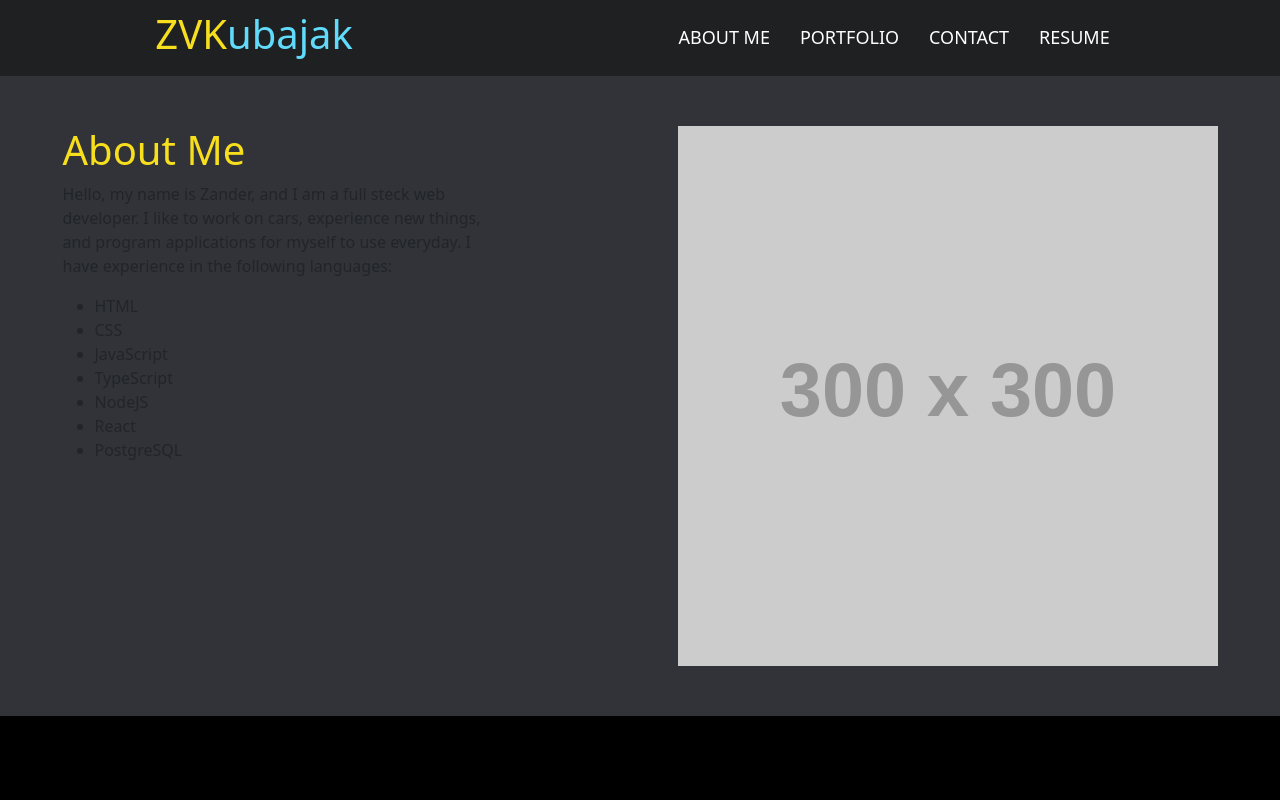
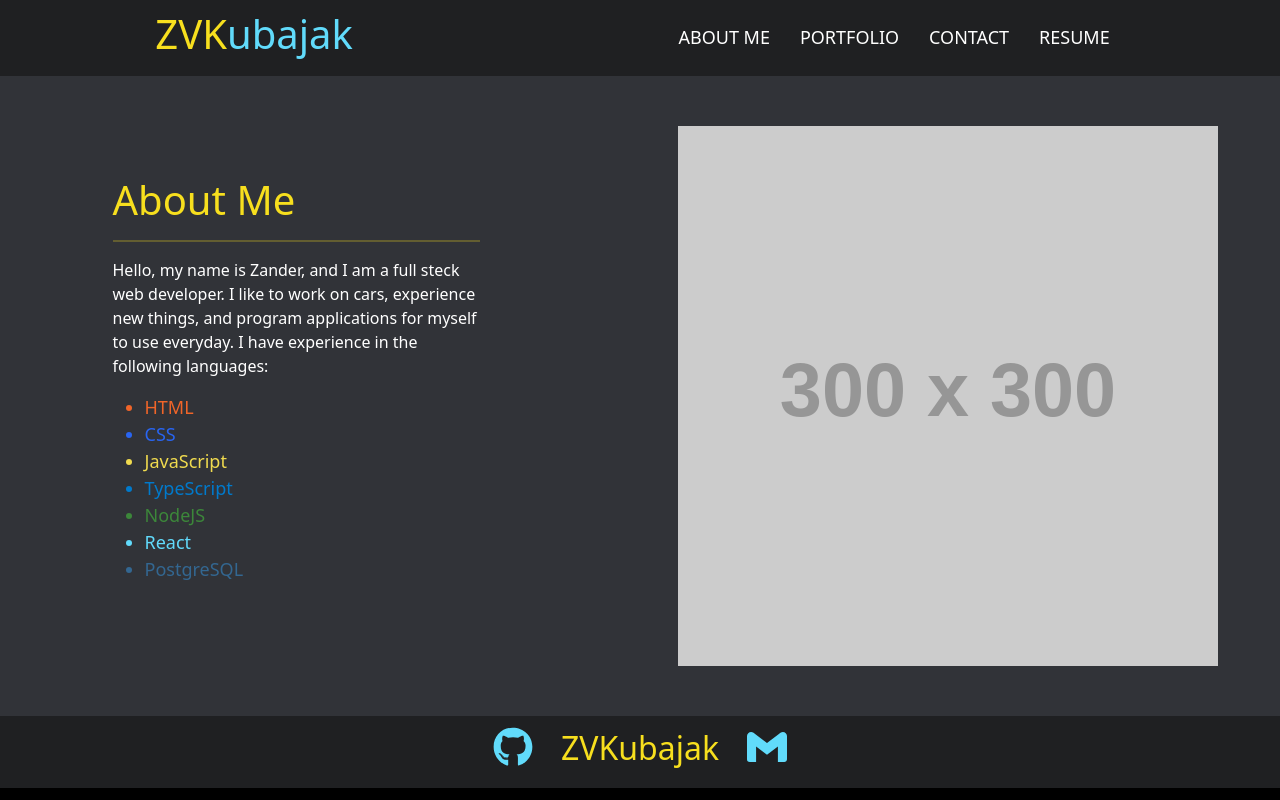
Before and after one commit to ZVKubajak/react-portfolio, a React (Vite) app: page / in a window 1280 px wide. Built offline with nearby package versions, Linux system fonts and the light colour scheme.

Commit message:
Added List Colors and Created Footer Component

```diff
--- a/index.html
+++ b/index.html
@@ -12,6 +12,7 @@
   </body>
   <style>
     body {
+      height: 100vh;
       background-color: black;
     }
   </style>
--- a/package.json
+++ b/package.json
@@ -13,7 +13,8 @@
     "bootstrap": "^5.3.3",
     "react": "^18.3.1",
     "react-bootstrap": "^2.10.4",
-    "react-dom": "^18.3.1"
+    "react-dom": "^18.3.1",
+    "react-icons": "^5.3.0"
   },
   "devDependencies": {
     "@eslint/js": "^9.9.0",
--- a/src/App.jsx
+++ b/src/App.jsx
@@ -1,11 +1,13 @@
 import Header from './react/layout/Header.jsx';
 import Content from './react/layout/Content.jsx';
+import Footer from './react/layout/Footer.jsx';
 
 export default function App() {
   return (
     <div>
       <Header />
       <Content />
+      <Footer />
     </div>
   );
 }
--- a/src/css/css_layout/footer.css
+++ b/src/css/css_layout/footer.css
@@ -0,0 +1,24 @@
+footer {
+  height: 9vh;
+  display: flex;
+  justify-content: center;
+  text-align: center;
+  background-color: #1f2022;
+}
+
+.icon {
+  width: 7.5%;
+  cursor: pointer;
+  font-size: 40px;
+  line-height: 1.35;
+}
+
+.icon a {
+  color: #61DBFB;
+}
+
+footer p {
+  font-size: 32px;
+  line-height: 2;
+  color: #f7df1e;
+}
--- a/src/css/css_pages/aboutMe.css
+++ b/src/css/css_pages/aboutMe.css
@@ -8,12 +8,54 @@ section {
 
 article {
   width: 50%;
+  padding: 50px;
 }
 
 article h1 {
   color: #f7df1e;
 }
 
+article hr {
+  width: 75%;
+  border: 1px solid #f7df1e;
+}
+
 article p {
   width: 75%;
+  color: white;
 }
+
+article ul {
+  font-size: 18px;
+  color: white;
+}
+
+/* * List Colors * */
+
+#html {
+  color: #f06529;
+}
+
+#css {
+  color: #2965f1;
+}
+
+#javascript {
+  color: #f0db4f;
+}
+
+#typescript {
+  color: #007acc;
+}
+
+#nodejs {
+  color: #3c873a;
+}
+
+#react {
+  color: #61dafb;
+}
+
+#postgresql {
+  color: #336791;
+}
--- a/src/react/layout/Footer.jsx
+++ b/src/react/layout/Footer.jsx
@@ -0,0 +1,17 @@
+import '../../css/css_layout/footer.css';
+import { FaGithub } from "react-icons/fa";
+import { SiGmail } from "react-icons/si";
+
+export default function Footer () {
+  return (
+    <footer>
+      <div class="icon">
+        <a href="#"><FaGithub /></a>
+      </div>
+      <p>ZVKubajak</p>
+      <div class="icon">
+        <a href="#"><SiGmail /></a>
+      </div>
+    </footer>
+  );
+}
--- a/src/react/layout/Header.jsx
+++ b/src/react/layout/Header.jsx
@@ -4,7 +4,7 @@ import Nav from '../components/Nav.jsx';
 export default function Header() {
   return (
     <header>
-      <h1 href="google.com">
+      <h1>
         <a href="#"><span>ZVK</span>ubajak</a>
       </h1>
       <Nav />
--- a/src/react/pages/AboutMe.jsx
+++ b/src/react/pages/AboutMe.jsx
@@ -5,17 +5,18 @@ export default function AboutMe() {
     <section>
       <article>
         <h1>About Me</h1>
+        <hr></hr>
         <p>
           Hello, my name is Zander, and I am a full steck web developer. I like to work on cars, experience new things, and program applications for myself to use everyday. I have experience in the following languages:
         </p>
         <ul>
-          <li>HTML</li>
-          <li>CSS</li>
-          <li>JavaScript</li>
-          <li>TypeScript</li>
-          <li>NodeJS</li>
-          <li>React</li>
-          <li>PostgreSQL</li>
+          <li id="html">HTML</li>
+          <li id="css">CSS</li>
+          <li id="javascript">JavaScript</li>
+          <li id="typescript">TypeScript</li>
+          <li id="nodejs">NodeJS</li>
+          <li id="react">React</li>
+          <li id="postgresql">PostgreSQL</li>
         </ul>
       </article>
       <img src="https://placehold.co/300x300"></img>
```
Also changed, not shown: 1 other file (tests, documents, lock files or other folders).
